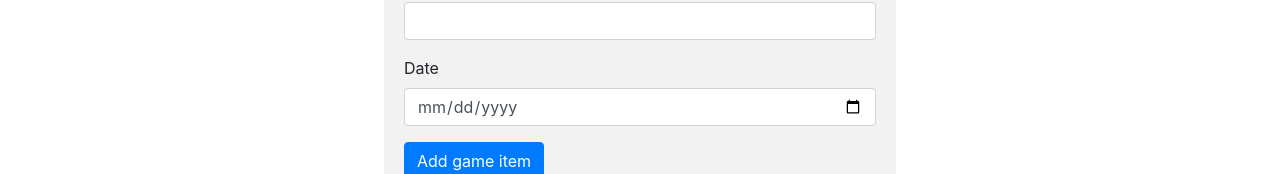
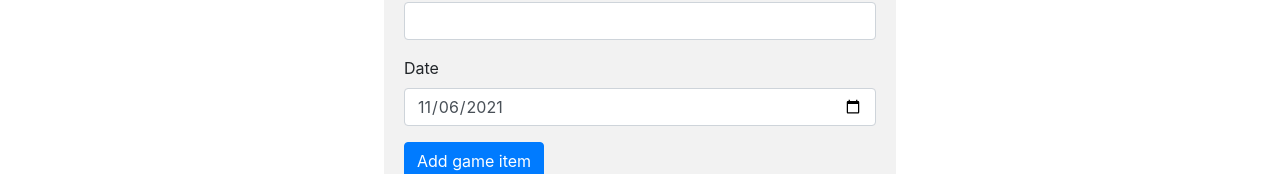
Before and after one commit to mwafrika/game-project, a React (Create React App) app in the folder client/: page / in a window 1280 px wide. Shown: the part 338-512 px from the top of the page. Built offline with nearby package versions, Linux system fonts and the light colour scheme; no server answers.

Commit message:
Update App.js

```diff
--- a/client/src/App.js
+++ b/client/src/App.js
@@ -1,133 +1,177 @@
-import React, { Component } from 'react';
+import React, { useState, useEffect } from 'react';
 import VideoGameItemList from './components/GameItemList';
 import AddVideoGameItemForm from './components/AddGameItemForm';
 import EditVideoGameItemForm from './components/EditGameItemForm';
+import axios from 'axios';
 
-class App extends Component {
+const App = () => {
+  const [state, setState] = useState({
+    id: null,
+    publisherId: 1,
+    tags: '',
+    price: '',
+    title: '',
+    releaseDate: new Date().toISOString().substr(0, 10),
+    status: false,
+    editing: false,
+  });
 
-  constructor() {
-    super();
-    this.state = {
-      id: null,
-      userId: 1,
-      videogame: '',
-      cost: '',
-      status: false,
-      videogameItem: {},
-      videogameItems: [],
-      editing: false
+  const [videoGameItems, setVideoGameItems] = useState([]);
+  //const url = 'https://game-project-test1.herokuapp.com/game';
+  const url = 'http://localhost:3000/game';
+
+  const handleInputChange = (evt) => {
+    const value = evt.target.value;
+    setState({
+      ...state,
+      [evt.target.name]: value,
+    });
   };
 
-    this.handleInputChange = this.handleInputChange.bind(this);
-    this.deleteVideoGameItem = this.deleteVideoGameItem.bind(this);
-    this.boughtVideoGameItem = this.boughtVideoGameItem.bind(this);
-    this.addVideoGameItem = this.addVideoGameItem.bind(this);
-    this.editVideoGameItem = this.editVideoGameItem.bind(this);
-    this.setEditing = this.setEditing.bind(this);
-    this.updateVideoGameItem = this.updateVideoGameItem.bind(this);
+  const setEditing = (value) => {
+    if (typeof value !== 'boolean') {
+      throw ' This value must either be true or false';
     }
-
-  handleInputChange(event) {
+    setState({
+      editing: value,
+    });
+  };
+  const addVideoGameItem = (event) => {
     event.preventDefault();
-    const target = event.target;
-    const value = target.value;
-    const name = target.name;
-
-    this.setState({
-      [name]:value
+    axios
+      .post(url, {
+        publisherId: state.publisherId,
+        tags: state.tags,
+        price: state.price,
+        title: state.title,
+        status: state.status,
+        releaseDate: state.releaseDate,
       })
-  }
-
-  addVideoGameItem(event){
-    event.preventDefault()
-    if (!this.state.videogame) return;
-    const videogameItem = {
-      id: this.state.videogameItems.length + 1,
-      videogame: this.state.videogame,
-      cost: this.state.cost,
-      userId: this.state.userId,
-      status: this.state.status
+      .then((res) => {
+        console.log('Mwafrika', res);
+        console.log(res.data);
+        setState(res.data);
+      })
+      .catch((error) => {
+        console.log(error);
+      });
+  };
+  const deleteVideoGameItem = (id) => {
+    axios
+      .delete(url + '/' + id)
+      .then((res) => {
+        console.log(res);
+        console.log(res.data);
+      })
+      .catch((error) => {
+        console.log(error);
+      });
+  };
+  const editVideoGameItem = (id) => {
+    axios
+      .get(`${url}/${id}`)
+      .then((res) => {
+        console.log(res);
+        console.log(res.data);
+        setState({
+          ...state,
+          title: res.data.title,
+          publisherId: res.data.publisherId,
+          price: res.data.price,
+          status: res.data.status,
+          tags: res.data.tags,
+          releaseDate: res.data.releaseDate,
+          editing: true,
+        });
+      })
+      .catch((err) => {
+        console.log(err);
+      });
+  };
+  const updateVideoGameItem = () => {
+    // const videogameItem = state.videogameItems.find(item => item.id === state.id);
+    axios
+      .put(`${url}/${state.id}`, {
+        title: state.title,
+        publisherId: state.publisherId,
+        price: state.price,
+        status: state.status,
+        releaseDate: state.releaseDate,
+      })
+      .then((res) => {
+        console.log(res);
+        console.log(res.data);
+        setState({
+          ...state,
+          editing: false,
+        });
+      })
+      .catch((err) => {
+        console.log(err);
+      });
   };
 
-    this.setState({
-      videogame: '',
-      cost: '',
-      videogameItem: videogameItem,
-      videogameItems: [...this.state.videogameItems, videogameItem]
+  const getAll = () => {
+    axios
+      .get(url)
+      .then((res) => {
+        setVideoGameItems(res.data);
+        console.log(videoGameItems);
       })
-  }
-  deleteVideoGameItem(id) {
-    const videogameItems = this.state.videogameItems.filter( item => item.id !== id );
-    this.setState({videogameItems: videogameItems});
-  }
+      .catch((err) => {
+        console.log(err);
+      });
+  };
+  useEffect(() => {
+    getAll();
+  }, [videoGameItems]);
 
-  boughtVideoGameItem(currentVideoGame) {
-    const updatedCurrentVideoGame = Object.assign({}, currentVideoGame, { status: true });
-    const videogameItems = this.state.videogameItems.map((videogameItem, index) => (videogameItem.id === currentVideoGame.id ? updatedCurrentVideoGame : videogameItem));
-    this.setState({videogameItems: videogameItems})
-  }
+  const boughtVideoGameItem = (currentVideoGame) => {
+    const updatedCurrentVideoGame = Object.assign({}, currentVideoGame, {
+      status: true,
+    });
+    const videogameItems = state.videogameItems.map((videogameItem, index) =>
+      videogameItem.id === currentVideoGame.id
+        ? updatedCurrentVideoGame
+        : videogameItem,
+    );
+    setState({ videogameItems: videogameItems });
+  };
 
-  editVideoGameItem(videogameItem) {
-    this.setEditing(true);
-    this.setState({
-      videogame:videogameItem.videogame,
-      cost:videogameItem.cost,
-      videogameItem: videogameItem
-    });
-  }
-
-  setEditing(value) {
-    if(typeof value !== 'boolean') { throw " This value must either be true or false"}
-    this.setState({
-      editing: value
-    })
-  }
-
-  updateVideoGameItem(event) {
-    event.preventDefault();
-    const updatedVideoGame = this.state.videogame;
-    const updatedCost = this.state.cost;
-    const updatedVideoGameItem = Object.assign({}, this.state.videogameItem, { videogame: updatedVideoGame, cost: updatedCost })
-    const videogameItems = this.state.videogameItems.map((videogameItem) => (videogameItem.id === this.state.videogameItem.id ? updatedVideoGameItem : videogameItem));
-    this.setState({ videogame:'', cost: '', videogameItems: videogameItems});
-    this.setState({ editing: false});
-  }
-
-
-render() {
-  const { cost, videogame, videogameItems, editing } = this.state;
   return (
     <div className="App">
       <div>
         <VideoGameItemList
-            videogameItems= {videogameItems}
-            deleteVideoGameItem={this.deleteVideoGameItem}
-            boughtVideoGameItem={this.boughtVideoGameItem}
-            editVideoGameItem={this.editVideoGameItem}
+          videogameItems={videoGameItems}
+          deleteVideoGameItem={deleteVideoGameItem}
+          boughtVideoGameItem={boughtVideoGameItem}
+          editVideoGameItem={editVideoGameItem}
         />
       </div>
       <div>
-        {
-          editing  ? (
+        {state.editing ? (
           <EditVideoGameItemForm
-           videogame={this.state.videogame}
-           cost={this.state.cost}
-           handleInputChange={this.handleInputChange}
-           setEditing={this.setEditing}
-           updateVideoGameItem={this.updateVideoGameItem}
+            title={state.title}
+            price={state.price}
+            releaseDate={state.releaseDate}
+            handleInputChange={handleInputChange}
+            setEditing={setEditing}
+            updateVideoGameItem={updateVideoGameItem}
           />
         ) : (
           <AddVideoGameItemForm
-            videogame={this.state.videogame}
-            cost={this.state.cost}
-            handleInputChange={this.handleInputChange}
-            addVideoGameItem={this.addVideoGameItem}
+            title={state.title}
+            releaseDate={state.releaseDate}
+            price={state.price}
+            tags={state.tags}
+            publisherId={state.publisherId}
+            handleInputChange={handleInputChange}
+            addVideoGameItem={addVideoGameItem}
           />
-          )
-        }
+        )}
       </div>
     </div>
   );
-  }
-}
+};
+
 export default App;
```
Lines whose indentation alone changed are shown as unchanged.
